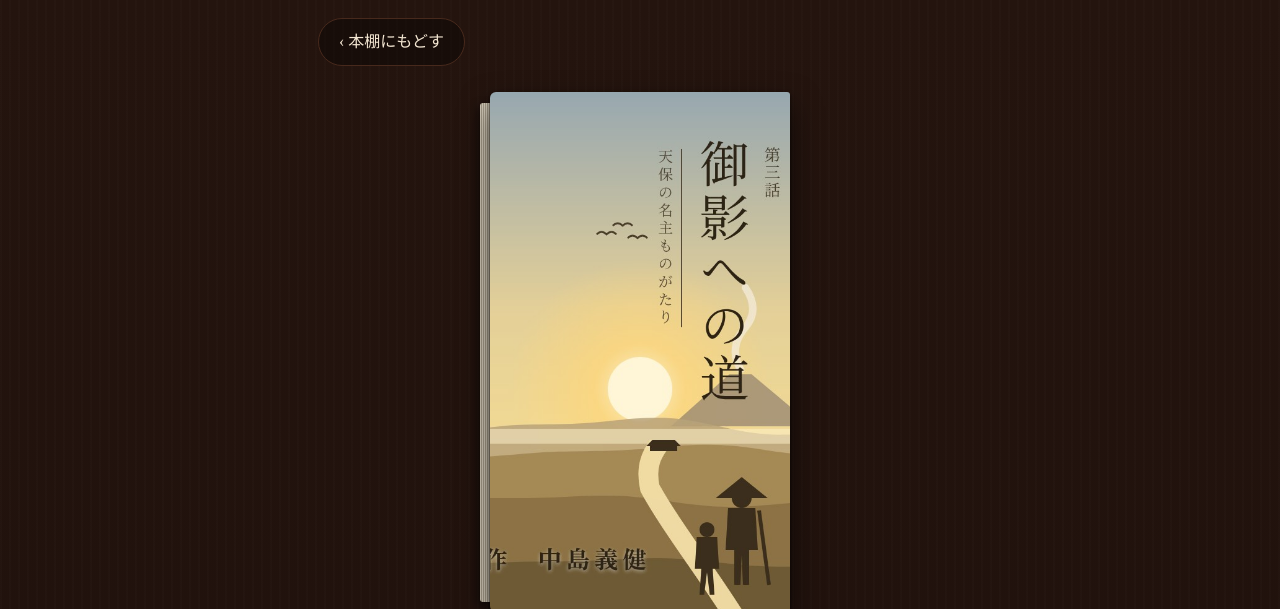
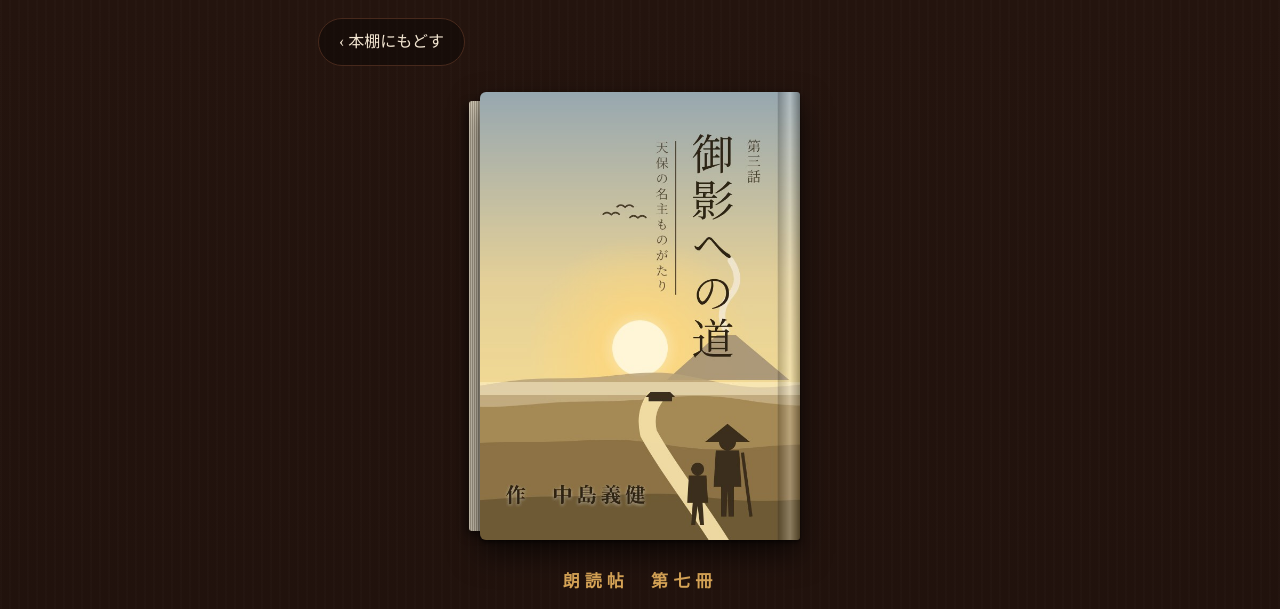
Before and after one commit to yoshi0213saku-spec/roudoku_tanino_waritukejyo, a plain HTML site: page maki3.html in a window 1280 px wide. Shown: the top 609 px of the page. Drawn offline with Linux system fonts and the light colour scheme.

Commit message:
Add files via upload

```diff
--- a/maki3.html
+++ b/maki3.html
@@ -24,7 +24,7 @@
     border:1px solid var(--line); border-radius:30px; padding:8px 20px; background:rgba(0,0,0,.35);
   }
   /* 本の表紙 */
-  .book{position:relative; width:min(62vw,300px); aspect-ratio:300/520; margin:26px auto 8px}
+  .book{position:relative; width:min(66vw,320px); aspect-ratio:15/21; margin:26px auto 8px}
   .book .edge{position:absolute; top:2%; left:-3.5%; width:5%; height:96%;
     background:repeating-linear-gradient(90deg,#d8cfbd 0 1px,#a99f8c 1px 2px); border-radius:3px 0 0 3px;
     box-shadow:-2px 4px 10px rgba(0,0,0,.5)}
@@ -105,7 +105,7 @@
     <div class="cover"><img src="images/cover_3.jpg" alt="谷の割付状　三の巻の表紙"></div>
   </div>
 
-  <div class="series">朗読帖　第十一冊</div>
+  <div class="series">朗読帖　第七冊</div>
   <h1>谷の割付状　三の巻</h1>
   <div class="subtitle">第三話</div>
 
```
Also changed, not shown: index.html (+2 -2 lines), maki2.html (+2 -2 lines), maki4.html (+2 -2 lines), maki5.html (+2 -2 lines).
